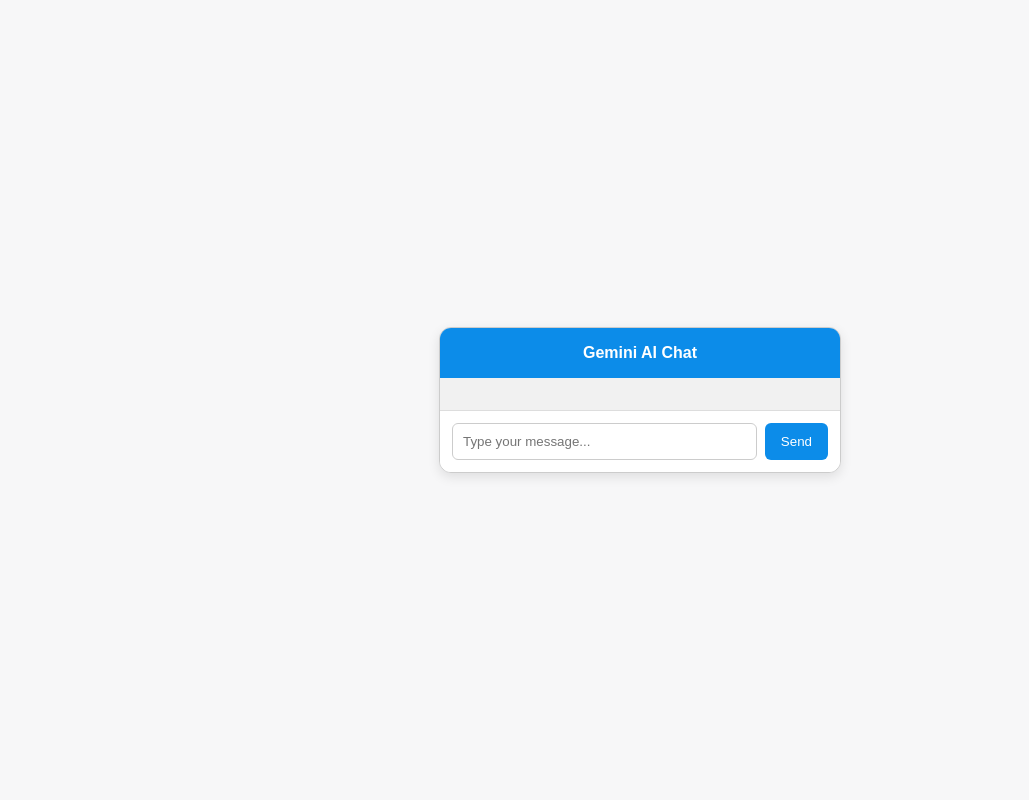
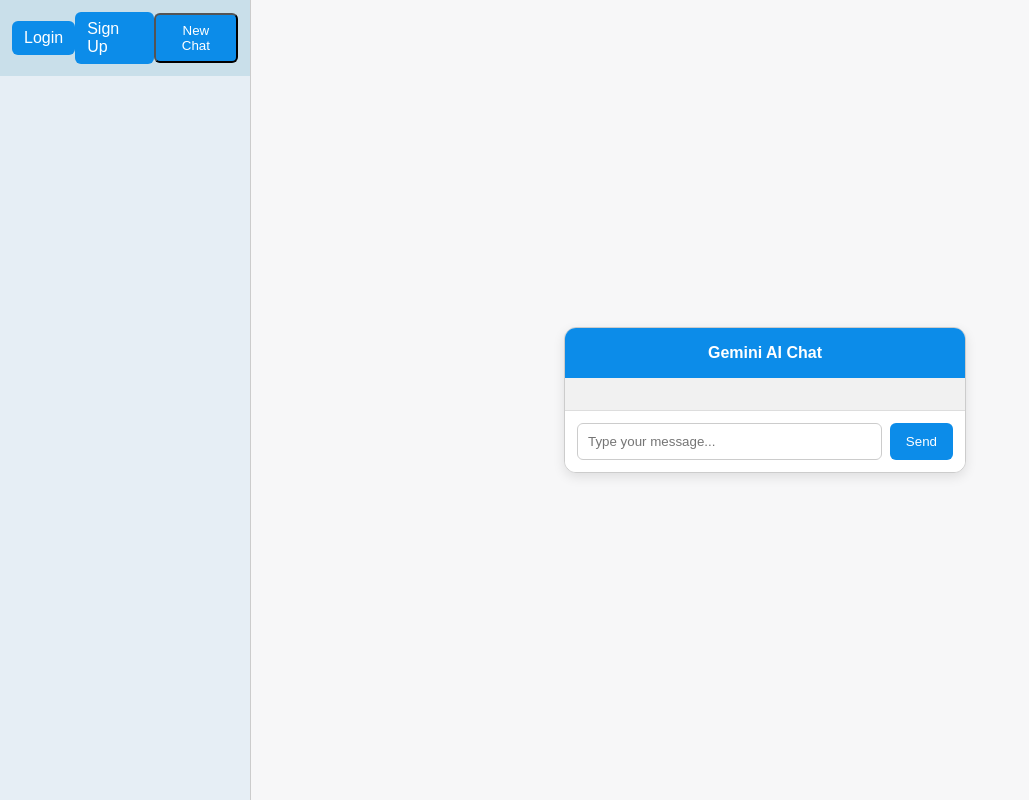
Before and after one commit to Hour770/Agri-chatbot, a Flask app: page / in a window 1280 px wide. Shown: the whole page, without its empty margins (0-1029 px from the left). Run offline with Flask 3, Linux system fonts and the light colour scheme.

Commit message:
Added Registration Function and Login Function, Chat History function is also added

```diff
--- a/app.py
+++ b/app.py
@@ -1,18 +1,29 @@
-from flask import Flask, render_template, request, jsonify
+from flask import Flask, render_template, request, jsonify, session
 from genai_interface import query_chatbot
+from registration import registration_bp
+from chat_history import chat_bp
+from db import create_tables
 
 app = Flask(__name__)
+app.secret_key = 'your_secret_key'  # Required for session
 
-@app.route('/')
-def index():
-    return render_template('index.html')
+
+# Run table creation once at app startup
+create_tables()
+
+# Register Blueprints
+app.register_blueprint(registration_bp)
+app.register_blueprint(chat_bp)
 
 @app.route('/get-response', methods=['POST'])
 def get_response():
     user_input = request.json.get('message', '')
     if not user_input:
         return jsonify({'response': 'Please enter a message.'})
+
     reply = query_chatbot(user_input)
+
+    # Optional: Save message to DB here (user_input and reply), linked to session['chat_id']
     return jsonify({'response': reply})
 
 if __name__ == '__main__':
--- /dev/null
+++ b/chat_history.py
@@ -0,0 +1,107 @@
+from flask import Blueprint, render_template, session, jsonify, request
+from db import get_connection
+from genai_interface import query_chatbot
+
+chat_bp = Blueprint('chat', __name__)
+
+@chat_bp.route('/')
+def homepage():
+    user_id = session.get('user_id')
+    chat_titles = []
+    if user_id:
+        db = get_connection()
+        with db.cursor() as cursor:
+            cursor.execute(
+                "SELECT chat_id, title FROM chats "
+                "WHERE user_id=%s ORDER BY created_at DESC",
+                (user_id,)
+            )
+            chat_titles = cursor.fetchall()
+    return render_template('index.html', chat_titles=chat_titles)
+
+@chat_bp.route('/new-chat', methods=['POST'])
+def new_chat():
+    # Clear any active chat on server.
+    # If user isn’t signed in, it's a no-op.
+    session.pop('chat_id', None)
+    return jsonify({'status': 'ok'})
+
+@chat_bp.route('/set-active-chat', methods=['POST'])
+def set_active_chat():
+    data = request.get_json()
+    session['chat_id'] = data.get('chat_id')
+    return jsonify({'status': 'ok'})
+
+@chat_bp.route('/load-chat/<int:chat_id>')
+def load_chat(chat_id):
+    db = get_connection()
+    with db.cursor() as cursor:
+        cursor.execute(
+            "SELECT sender, message FROM messages "
+            "WHERE chat_id=%s ORDER BY timestamp ASC",
+            (chat_id,)
+        )
+        messages = cursor.fetchall()
+    return jsonify({'messages': messages})
+
+@chat_bp.route('/new-message', methods=['POST'])
+def new_message():
+    data = request.get_json()
+    user_message = data.get('message', '').strip()
+    if not user_message:
+        return jsonify({'status': 'error', 'message': 'Please enter a message.'}), 400
+
+    user_id = session.get('user_id')
+    # If not signed in, just call Gemini and return
+    if not user_id:
+        bot_response = query_chatbot(user_message)
+        return jsonify({'status': 'ok', 'bot': bot_response})
+
+    # Signed-in user: handle persistent history
+    db = get_connection()
+    with db.cursor() as cursor:
+        chat_id = session.get('chat_id')
+        new_chat = False
+        title = None
+
+        if not chat_id:
+            # First message in a fresh chat → create a row
+            if len(user_message) > 30:
+                title = user_message[:30].rstrip() + '…'
+            else:
+                title = user_message
+
+            cursor.execute(
+                "INSERT INTO chats (user_id, title) VALUES (%s, %s)",
+                (user_id, title)
+            )
+            chat_id = cursor.lastrowid
+            session['chat_id'] = chat_id
+            new_chat = True
+
+        # Insert user's message
+        cursor.execute(
+            "INSERT INTO messages (chat_id, sender, message) "
+            "VALUES (%s, 'user', %s)",
+            (chat_id, user_message)
+        )
+
+        # Real bot reply
+        bot_response = query_chatbot(user_message)
+
+        # Save bot reply
+        cursor.execute(
+            "INSERT INTO messages (chat_id, sender, message) "
+            "VALUES (%s, 'assistant', %s)",
+            (chat_id, bot_response)
+        )
+
+        db.commit()
+
+    return jsonify({
+        'status': 'ok',
+        'chat_id': chat_id,
+        'bot': bot_response,
+        'new_chat': new_chat,
+        'title': title
+    })
--- a/static/style.css
+++ b/static/style.css
@@ -17,6 +17,7 @@ body {
   flex-direction: column;
   background: white;
   box-shadow: 0 4px 12px rgba(0,0,0,0.1);
+  margin-left: 250px;
 }
 
 .chat-header {
@@ -32,6 +33,37 @@ body {
   padding: 16px;
   overflow-y: auto;
   background: #f1f1f1;
+
+  /* make it a flex column so align-self on messages works */
+  display: flex;
+  flex-direction: column;
+}
+
+/* CHAT BUBBLE WRAPPING RULES */
+.user-message, .bot-message {
+  /* respect manual line breaks, wrap long lines */
+  white-space: pre-wrap;
+  /* break long words/URLs if needed */
+  word-break: break-word;       /* legacy */
+  overflow-wrap: anywhere;      /* modern */
+
+  margin: 10px 0;
+  padding: 10px;
+  border-radius: 12px;
+  max-width: 75%;
+  line-height: 1.4;
+}
+
+.user-message {
+  background: #daf0ff;
+  align-self: flex-end;
+  margin-left: auto;
+}
+
+.bot-message {
+  background: #e5e5e5;
+  align-self: flex-start;
+  margin-right: auto;
 }
 
 .chat-input {
@@ -58,22 +90,57 @@ body {
   cursor: pointer;
 }
 
-.user-message, .bot-message {
-  margin: 10px 0;
-  padding: 10px;
-  border-radius: 12px;
-  max-width: 75%;
-  line-height: 1.4;
+.sidebar {
+  position: absolute;
+  left: 0;
+  top: 0;
+  width: 250px;
+  height: 100vh;
+  background: #e6eef5;
+  border-right: 1px solid #ccc;
+  display: flex;
+  flex-direction: column;
 }
 
-.user-message {
-  background: #daf0ff;
-  align-self: flex-end;
-  margin-left: auto;
+.top-bar {
+  display: flex;
+  justify-content: space-around;
+  align-items: center;
+  padding: 12px;
+  background: #c9dfea;
 }
 
-.bot-message {
-  background: #e5e5e5;
-  align-self: flex-start;
-  margin-right: auto;
+.btn {
+  text-decoration: none;
+  padding: 8px 12px;
+  background: #0c8ce9;
+  color: white;
+  border-radius: 6px;
 }
+
+.profile {
+  display: flex;
+  align-items: center;
+  gap: 8px;
+}
+
+.profile-icon {
+  width: 30px;
+  height: 30px;
+  border-radius: 50%;
+}
+
+.chat-history {
+  flex: 1;
+  overflow-y: auto;
+}
+
+.chat-item {
+  padding: 12px;
+  cursor: pointer;
+  border-bottom: 1px solid #ccc;
+}
+
+.chat-item:hover {
+  background: #d3eaff;
+}
--- a/templates/index.html
+++ b/templates/index.html
@@ -6,6 +6,29 @@
   <link rel="stylesheet" href="{{ url_for('static', filename='style.css') }}">
 </head>
 <body>
+  <div class="sidebar">
+    <div class="top-bar">
+      {% if not session.get("username") %}
+        <a href="/login" class="btn">Login</a>
+        <a href="/signup" class="btn">Sign Up</a>
+      {% else %}
+        <div class="profile">
+          <img src="{{ url_for('static', filename='profile-icon.png') }}" class="profile-icon">
+          <span>{{ session['username'] }}</span>
+        </div>
+        <a href="{{ url_for('registration.logout') }}" class="btn">Logout</a>
+      {% endif %}
+      <button id="new-chat-btn" class="btn">New Chat</button>
+    </div>
+    <div class="chat-history">
+      {% for chat in chat_titles %}
+        <div class="chat-item" onclick="loadChat({{ chat.chat_id }})">
+          {{ chat.title }}
+        </div>
+      {% endfor %}
+    </div>
+  </div>
+
   <div class="chat-container">
     <div class="chat-header">Gemini AI Chat</div>
     <div class="chat-box" id="chat-box"></div>
@@ -20,8 +43,17 @@
       const msg = document.createElement('div');
       msg.className = sender;
       msg.innerText = text;
-      document.getElementById('chat-box').appendChild(msg);
-      document.getElementById('chat-box').scrollTop = document.getElementById('chat-box').scrollHeight;
+      const box = document.getElementById('chat-box');
+      box.appendChild(msg);
+      box.scrollTop = box.scrollHeight;
+    }
+
+    async function newChat() {
+      // clear any active chat on server
+      await fetch('/new-chat', { method: 'POST' });
+      // reset UI
+      document.getElementById('chat-box').innerHTML = '';
+      document.getElementById('user-input').value = '';
     }
 
     async function sendMessage() {
@@ -33,17 +65,51 @@
       input.value = '';
 
       try {
-        const response = await fetch('/get-response', {
+        const res = await fetch('/new-message', {
           method: 'POST',
           headers: { 'Content-Type': 'application/json' },
           body: JSON.stringify({ message })
         });
-        const data = await response.json();
-        appendMessage('bot-message', data.response);
-      } catch (error) {
-        appendMessage('bot-message', "Error: Could not reach server.");
+        const data = await res.json();
+
+        // if this was the first message of a new chat, prepend sidebar entry
+        if (data.new_chat) {
+          const hist = document.querySelector('.chat-history');
+          const item = document.createElement('div');
+          item.className = 'chat-item';
+          item.innerText = data.title;
+          item.onclick = () => loadChat(data.chat_id);
+          hist.prepend(item);
+        }
+
+        appendMessage('bot-message', data.bot);
+      } catch (err) {
+        appendMessage('bot-message', 'Error: Could not reach server.');
       }
     }
+
+    async function loadChat(chatId) {
+      try {
+        const res = await fetch(`/load-chat/${chatId}`);
+        const data = await res.json();
+        const box = document.getElementById('chat-box');
+        box.innerHTML = '';
+        data.messages.forEach(m => {
+          appendMessage(m.sender === 'user' ? 'user-message' : 'bot-message', m.message);
+        });
+        // mark it active
+        await fetch('/set-active-chat', {
+          method: 'POST',
+          headers: { 'Content-Type': 'application/json' },
+          body: JSON.stringify({ chat_id: chatId })
+        });
+      } catch (err) {
+        console.error(err);
+      }
+    }
+
+    document.getElementById('new-chat-btn').addEventListener('click', newChat);
+    window.addEventListener('load', newChat);
   </script>
 </body>
 </html>
```
Also changed, not shown: db.py (added, +56 -0 lines), registration.py (added, +36 -0 lines), templates/login.html (added, +19 -0 lines), templates/signup.html (added, +19 -0 lines).
